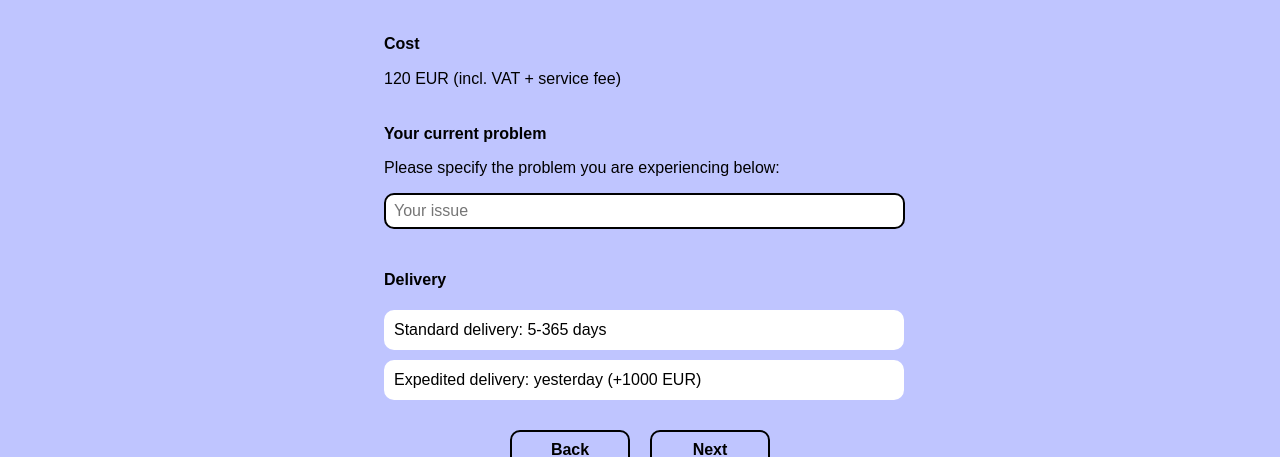
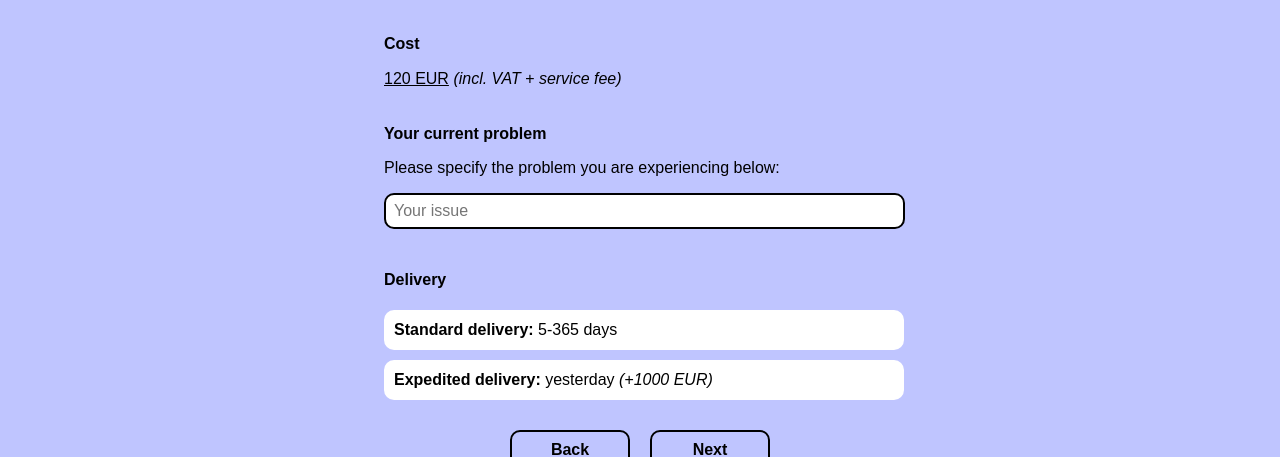
Before and after one commit to renanjazz/delegateMate, a React (Vite) app in the folder delegateMate/: page /create-request in a window 1280 px wide. Shown: the part 297-754 px from the top of the page. Built offline with nearby package versions, Linux system fonts and the light colour scheme; no server answers; a web font is replaced by a local one.

Commit message:
thursday start jonny

```diff
--- a/delegateMate/src/App.css
+++ b/delegateMate/src/App.css
@@ -382,3 +382,16 @@ button.btn.btn-default {
 .mate-name{
   margin-top: -15px;
 }
+
+.update-page-container{
+  display: flex;
+  flex-direction: column;
+  align-items: center;
+}
+
+.update-page-button-container{
+  display: flex;
+  flex-direction: column;
+  margin-top: 20px;
+  margin: 20px
+}
--- a/delegateMate/src/App.jsx
+++ b/delegateMate/src/App.jsx
@@ -12,6 +12,7 @@ import Footer from "./components/Footer";
 import Terms from "./pages/Terms";
 import CreateRequestPage from "./pages/CreateRequestPage";
 import { useState } from "react";
+import UpdatePage from "./pages/UpdatePage";
 
 
 function App() {
@@ -26,6 +27,7 @@ function App() {
         <Route path="/login" element={<LoginPage setCurrentUser={setCurrentUser} />} />
         <Route path="/request-received" element={<RequestReceivedPage currentUser={currentUser}/>} />
         <Route path="/open-requests" element={<OpenRequestPage currentUser={currentUser}/>} />
+        <Route path="/update-delivery" element={<UpdatePage currentUser={currentUser}/>} />
         <Route path="/about" element={<About />} />
         <Route path="/terms" element={<Terms />} />
         <Route path="*" element={<NotFound />} />
--- a/delegateMate/src/pages/CreateRequestPage.jsx
+++ b/delegateMate/src/pages/CreateRequestPage.jsx
@@ -16,7 +16,7 @@ const CreateRequestPage = () => {
                     <li>Upon completion, the transaction of the below amount will be concluded</li>
                 </ul>
                 <h4>Cost</h4>
-                <p>120 EUR (incl. VAT + service fee)</p>
+                <p><u>120 EUR</u> <i>(incl. VAT + service fee)</i></p>
                  <h4>Your current problem</h4>
                  <p>Please specify the problem you are experiencing below:</p>
                  <div>
@@ -28,8 +28,8 @@ const CreateRequestPage = () => {
                  </label>
             </div>
             <h4>Delivery</h4>
-            <button className='standard-delivery-button'>Standard delivery: 5-365 days</button>
-            <button className='expedited-delivery-button'>Expedited delivery: yesterday (+1000 EUR)</button>
+            <button className='standard-delivery-button'><strong>Standard delivery:</strong> 5-365 days</button>
+            <button className='expedited-delivery-button'><strong>Expedited delivery:</strong> yesterday <i>(+1000 EUR)</i></button>
             </div>
             </div>
             <div className='back-next-container'>
--- a/delegateMate/src/pages/OpenRequestPage.jsx
+++ b/delegateMate/src/pages/OpenRequestPage.jsx
@@ -16,6 +16,7 @@ function OpenRequestPage({ userData, currentUser }) {
         <p></p>
       )}
     </div>
+
   );
 }
 
--- /dev/null
+++ b/delegateMate/src/pages/UpdatePage.jsx
@@ -0,0 +1,22 @@
+import React from 'react'
+import { Link } from 'react-router-dom'
+
+const UpdatePage = () => {
+  return (
+    <>
+    <h2>Update delivery</h2>
+    <div className='update-page-container'>
+        <p>Would you like to change your delivery date? Please note expediting will add an additional fee.</p>
+        <div className='update-page-button-container'>
+            <button className='standard-delivery-button'><strong>Standard delivery:</strong> 5-365 days</button>
+            <button className='expedited-delivery-button'><strong>Expedited delivery:</strong> yesterday <i>(+1000 EUR)</i></button>
+        </div>
+        <Link to="/open-requests">
+            <button className='proceed-button'>Back</button>
+        </Link>
+    </div>
+    </>
+  )
+}
+
+export default UpdatePage
```
